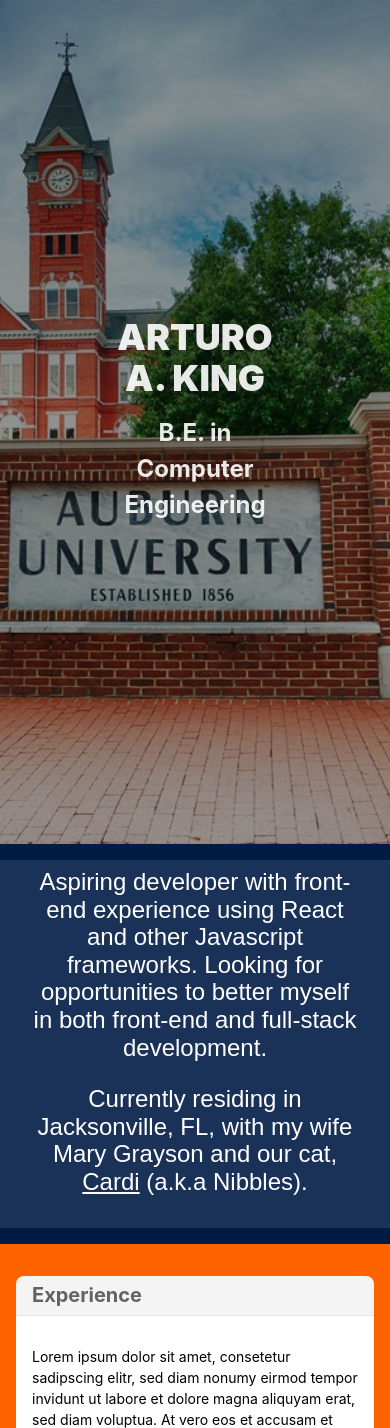
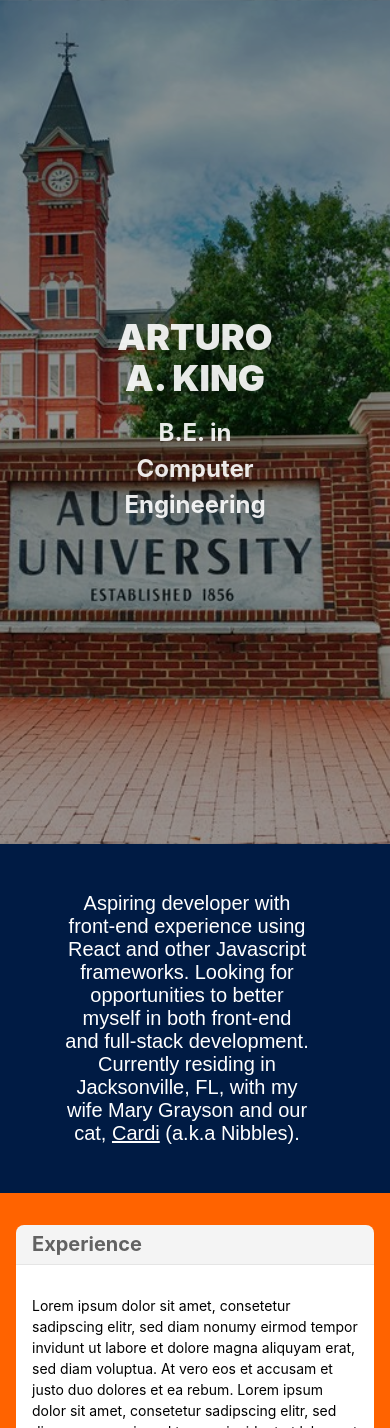
Before and after one commit to heyitsaking/heyitsaking.github.io, a React (Create React App) app: page / in a window 390 px wide. Shown: the top 1428 px of the page. Built offline with nearby package versions, Linux system fonts and the light colour scheme.

Commit message:
changed responsiveness and styling of profile panel

```diff
--- a/package.json
+++ b/package.json
@@ -10,6 +10,7 @@
     "react": "^16.12.0",
     "react-bootstrap": "^1.0.0-beta.16",
     "react-dom": "^16.12.0",
+    "react-router-dom": "^5.1.2",
     "react-scripts": "3.3.1"
   },
   "scripts": {
--- a/src/App.js
+++ b/src/App.js
@@ -1,5 +1,6 @@
 import React from 'react';
 import './App.css';
+import { Link } from 'react-router-dom';
 import InfoPanel from './components/InfoPanel/InfoPanel';
 import NibDisplay from './components/NibDisplay/NibDisplay';
 import ProfilePanel from "./components/ProfilePanel/ProfilePanel";
--- a/src/components/ProfilePanel/ProfilePanel.js
+++ b/src/components/ProfilePanel/ProfilePanel.js
@@ -1,27 +1,23 @@
 import React from 'react';
 
 const ProfilePanel = ({bgColor, onLinkClick}) => {
+    let cardiLink = <span onClick={onLinkClick} className={`underline white hover-orange`}>Cardi</span>;
+
     return (
         <div className={`flex justify-center info-panel ${bgColor}`}>
-            <div className="flex flex-row-l flex-column items-center justify-around-ns ph3-ns mv3 avenir">
-                <div className="dtc-ns tc w-33-l w-100 h-100-ns">
-                    <div className="flex items-center white bg-white-10 ph2-ns ph4 h-inherit f3 pc0-ns pv2">
+            <div className="flex flex-row-ns items-center justify-between-ns ph5 mv3 mw8-ns w-75-m avenir">
+                <div className="flex items-center w-75-l w-auto h-100-ns pv4-ns">
+                    <div className="white tr-l tc f2-ns f4 fw3 pr3 pc0-ns pv5-ns pv4 h-100">
                         Aspiring developer with front-end experience using React and other Javascript
                         frameworks. Looking for opportunities to better myself in both front-end
-                        and full-stack development.
+                        and full-stack development. Currently residing in Jacksonville, FL, with my wife Mary Grayson
+                        and our cat, {cardiLink} (a.k.a Nibbles).
                     </div>
                 </div>
-                <div className="dtc-l tc dn pv4 w-33-ns mw5">
+                <div className="flex-l items-center tc dn h-100 pv4">
                     <img src={require('./profile.jpg')}
-                         alt={`Arturo A. King`}/>
-                </div>
-                <div className="dtc-ns tc w-33-l w-100 h-100-ns">
-                    <div className="flex items-center white bg-white-10 ph2-ns pb0-ns ph4 pb4 h-inherit">
-                        <div className={`f3 ws-normal pt0-ns pt3`}>
-                            Currently residing in Jacksonville, FL, with my wife Mary Grayson
-                            and our cat, <a href={`/#`} onClick={onLinkClick} className={`underline white hover-orange`}>Cardi</a> (a.k.a Nibbles).
-                        </div>
-                    </div>
+                         alt={`Arturo A. King`}
+                         className={`mw5`}/>
                 </div>
             </div>
         </div>
```
Also changed, not shown: 1 other file (tests, documents, lock files or other folders).
